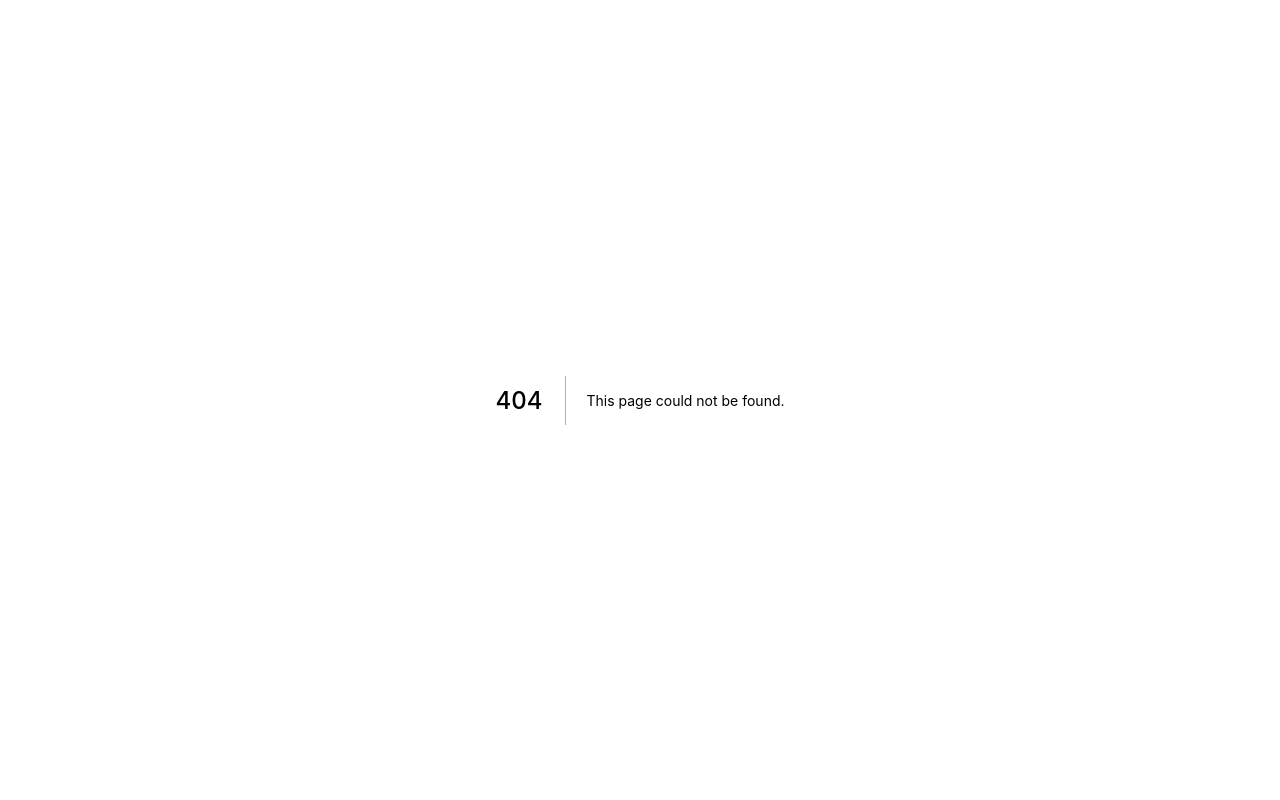
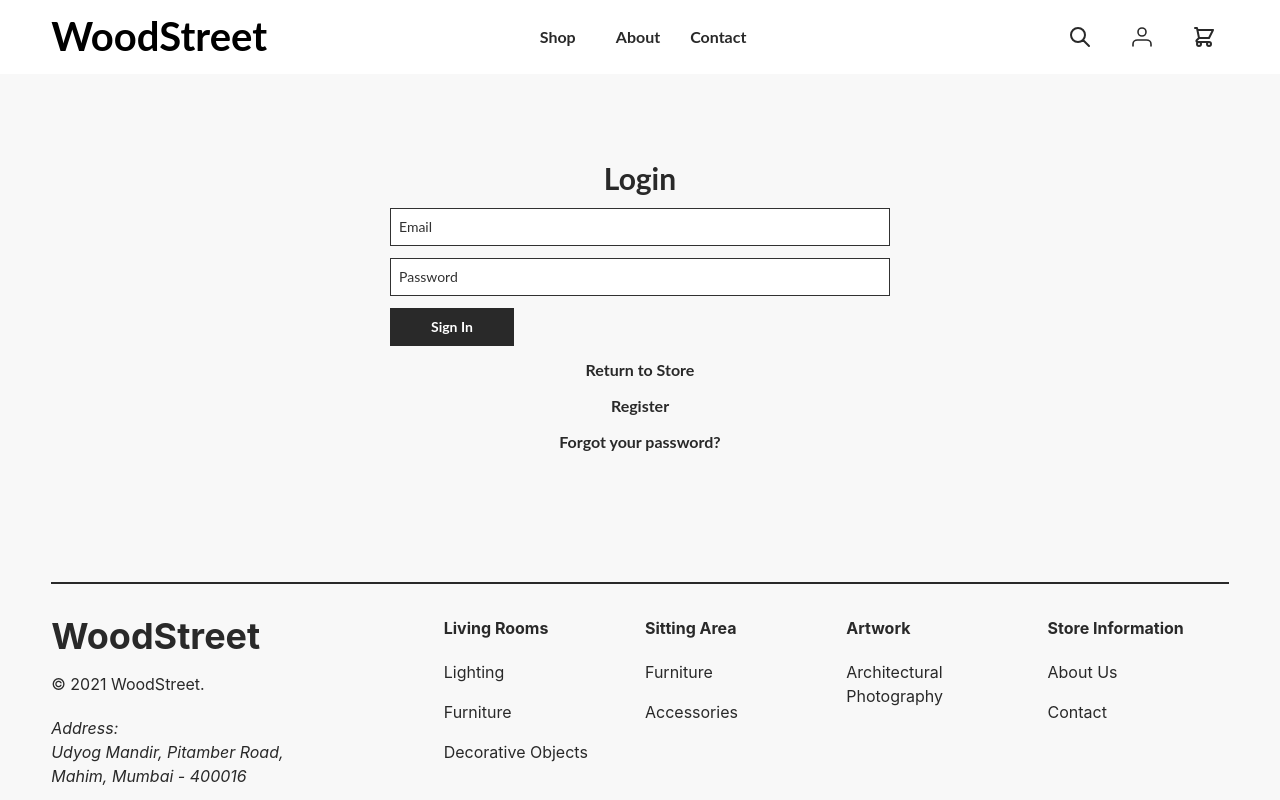
Before and after one commit to DeepTalekar/WoodStreet, a Next.js app in the folder woodstreet-ui/: page /Login in a window 1280 px wide. Before the commit this address had no page. Shown: the top 800 px of the page. Built offline with nearby package versions, Linux system fonts and the light colour scheme.

Commit message:
Paritial Sign In & Up Pages Done.

```diff
--- a/woodstreet-ui/components/Navbar.js
+++ b/woodstreet-ui/components/Navbar.js
@@ -64,7 +64,7 @@ export default function Navbar(props) {
             />
           </div>
           <div className='place-self-center col-span-1 hidden md:inline'>
-            <Link href='/'>
+            <Link href='/Login'>
               <span>
                 <IconUser height={50} width={50} />
               </span>
@@ -178,7 +178,7 @@ export default function Navbar(props) {
                 </Link>
               </li>
               <li>
-                <Link href='/'>
+                <Link href='/Login'>
                   <a className='text-lg font-normal hover:text-link'>
                     Sign In / Sign Up
                   </a>
--- /dev/null
+++ b/woodstreet-ui/pages/Login.js
@@ -0,0 +1,43 @@
+import Link from 'next/link';
+
+import Screen from './../components/Screen';
+import Input from './../components/Input';
+import Button from './../components/Button';
+
+export default function Login(props) {
+  return (
+    <Screen title='Account | WoodStreet'>
+      <div className='mx-auto bg-footerBg'>
+        <section className='flex flex-col justify-center items-center px-4% py-24 bg-transparent space-y-3'>
+          <form className='flex flex-col justify-center text-center w-500 space-y-3'>
+            <h2 className='text-primary font-bold text-3xl'>Login</h2>
+            <Input type='email' placeholder='Email' />
+            <Input type='password' placeholder='Password' />
+            <div className='self-start'>
+              <Button
+                buttonStyle='border-primary text-white text-sm font-bold bg-primary hover:bg-secondary hover:border-secondary hover:text-primary'
+                href='/'
+                title='Sign In'
+              />
+            </div>
+          </form>
+          <Link href='/'>
+            <a className='text-primary text-base font-bold hover:text-link'>
+              Return to Store
+            </a>
+          </Link>
+          <Link href='/Register'>
+            <a className='text-primary text-base font-bold hover:text-link'>
+              Register
+            </a>
+          </Link>
+          <Link href='/ResetPassword'>
+            <a className='text-primary text-base font-bold hover:text-link'>
+              Forgot your password?
+            </a>
+          </Link>
+        </section>
+      </div>
+    </Screen>
+  );
+}
--- /dev/null
+++ b/woodstreet-ui/pages/Register.js
@@ -0,0 +1,35 @@
+import Link from 'next/link';
+
+import Screen from './../components/Screen';
+import Input from './../components/Input';
+import Button from './../components/Button';
+
+export default function Register(props) {
+  return (
+    <Screen title='Create Account | WoodStreet'>
+      <div className='mx-auto bg-footerBg'>
+        <section className='flex flex-col justify-center items-center px-4% py-24 bg-transparent space-y-3'>
+          <form className='flex flex-col justify-center text-center w-500 space-y-3'>
+            <h2 className='text-primary font-bold text-3xl'>Create Account</h2>
+            <Input type='text' placeholder='First Name' />
+            <Input type='text' placeholder='Last Name' />
+            <Input type='email' placeholder='Email' />
+            <Input type='password' placeholder='Password' />
+            <div className='self-start'>
+              <Button
+                buttonStyle='border-primary text-white text-sm font-bold bg-primary hover:bg-secondary hover:border-secondary hover:text-primary'
+                href='/'
+                title='Create'
+              />
+            </div>
+          </form>
+          <Link href='/'>
+            <a className='text-primary text-base font-bold hover:text-link'>
+              Return to Store
+            </a>
+          </Link>
+        </section>
+      </div>
+    </Screen>
+  );
+}
--- /dev/null
+++ b/woodstreet-ui/pages/ResetPassword.js
@@ -0,0 +1,39 @@
+import Link from 'next/link';
+
+import Screen from './../components/Screen';
+import Input from './../components/Input';
+import Button from './../components/Button';
+
+export default function ResetPassword(props) {
+  return (
+    <Screen title='Account | WoodStreet'>
+      <div className='mx-auto bg-footerBg'>
+        <section className='flex flex-col justify-center items-center px-4% py-32 bg-transparent space-y-3'>
+          <form className='flex flex-col justify-center text-center w-500 space-y-3'>
+            <h2 className='text-primary font-bold text-3xl'>
+              Reset your password
+            </h2>
+            <p className='font-normal text-base text-primary'>
+              We will send you an email to reset your password.
+            </p>
+            <Input type='email' placeholder='Email' />
+            <div className='self-start'>
+              <Button
+                buttonStyle='border-primary text-white text-sm font-bold bg-primary hover:bg-secondary hover:border-secondary hover:text-primary'
+                href='/'
+                title='Submit'
+              />
+            </div>
+          </form>
+          <Link href='/Login'>
+            <a className='text-primary text-base font-bold hover:text-link'>
+              Cancel
+            </a>
+          </Link>
+        </section>
+      </div>
+    </Screen>
+  );
+}
+
+ResetPassword;
```
